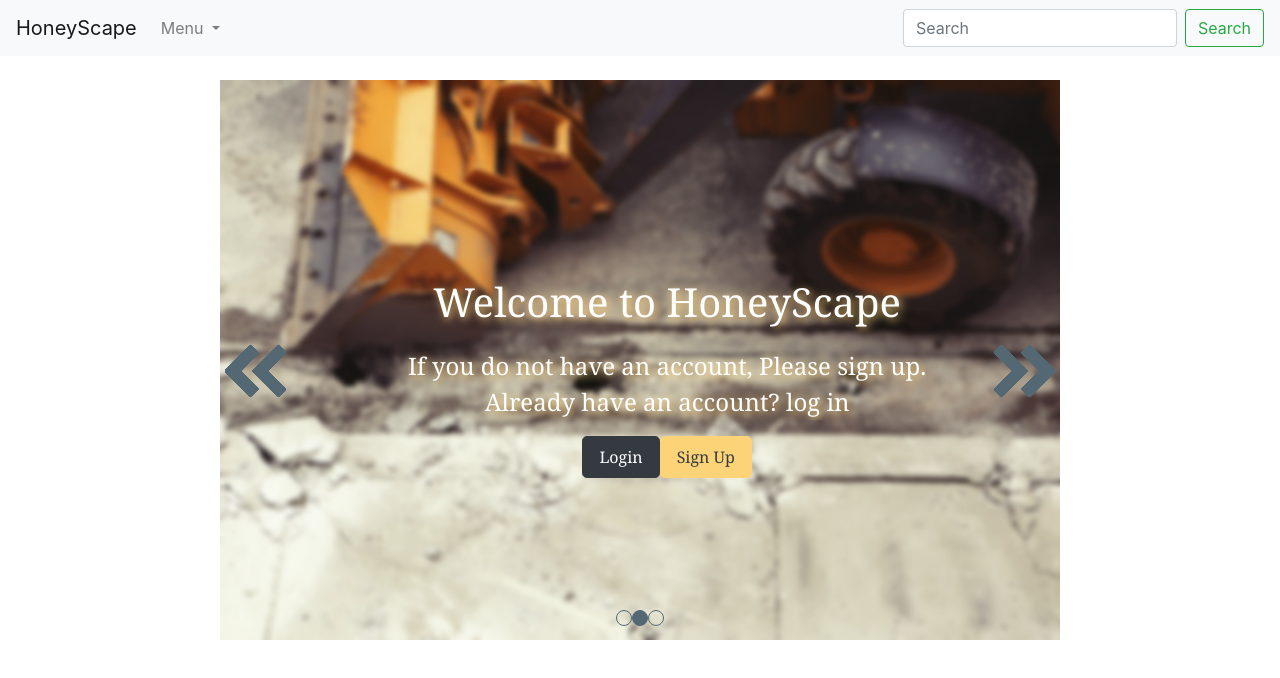
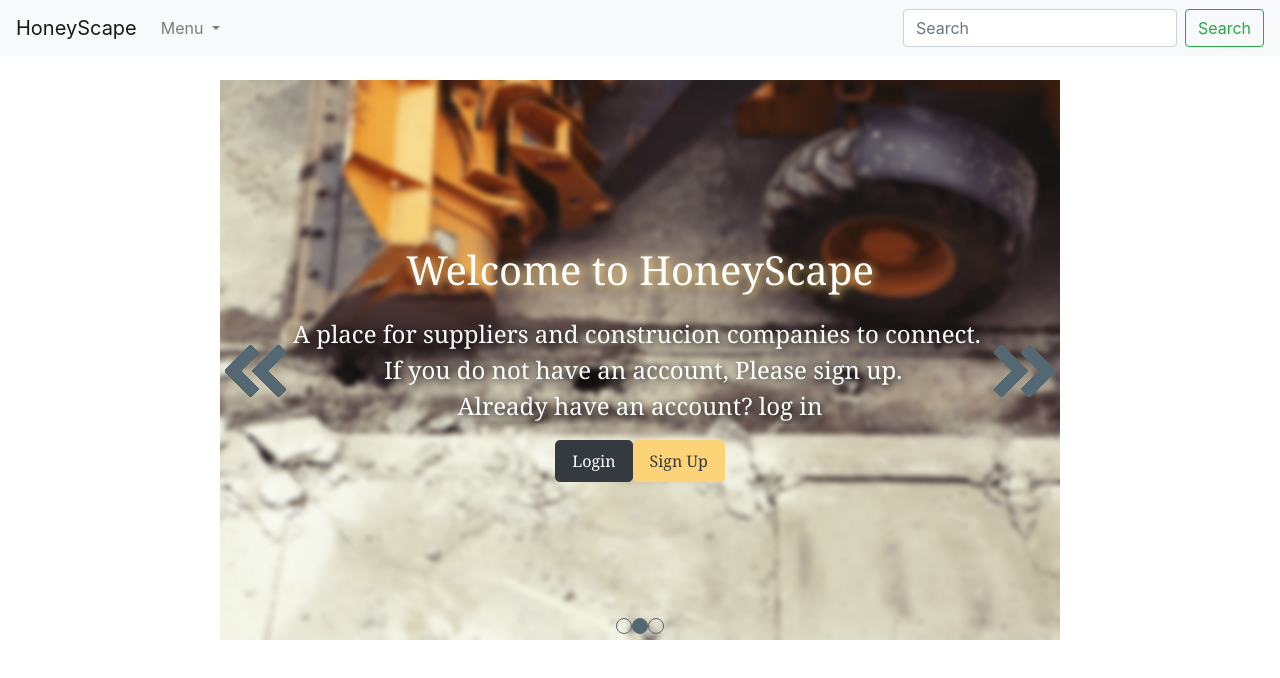
Before and after one commit to ConsTructionGang/FrontEnd, an Angular app: page /home in a window 1280 px wide. Shown: the top 678 px of the page. Built offline with nearby package versions, Linux system fonts and the light colour scheme; some icons are missing.

Commit message:
fixed homepage

```diff
--- a/src/app/general/home/home.component.css
+++ b/src/app/general/home/home.component.css
@@ -29,20 +29,22 @@
 }
 
 #right{
-    left:23.5rem;
+    left:44.5rem;
 }
 
 #left{
-    right:23.5rem;
+    right:44.5rem;
 }
 #slide{
-    position: absolute;
-    left:-13rem;
-    top:12rem;
+    position: relative;
+    width:45rem;
+    height:15.5rem;
+    overflow:hidden;
+    top: 10rem;
 }
 #dotContainer{
     position: relative;
-    top:33rem;
+    top:18rem;
 }
 
 .dot {
@@ -66,5 +68,5 @@
     font-family: Georgia, serif;
     color:white;
     font-size: 1.5rem;
-    text-shadow: 2px 2px 8px #fdd378;
+    text-shadow: 2px 2px 8px black;
 }
--- a/src/app/general/home/home.component.html
+++ b/src/app/general/home/home.component.html
@@ -3,12 +3,12 @@
   <div class="d-flex justify-content-center">
       <img id ="backImg" src="./assets/images/home2blur.jpg">
       <div id="float-slide">
-        <div *ngIf="slideNum != 0">
+
           <input id="left" class="arr" type="image" src="/assets/images/leftArrow.png" (click)="goLeft()">
-        </div>
-        <div *ngIf="slideNum != 2">
+
+
           <input id="right"class="arr" type="image" src="/assets/images/rightArrow.png" (click)="goRight()">
-        </div>
+
         <div id="slide" style="text-align:center">
             <p id="title">{{slideTitle}}</p>
             <pre id="desc">{{slideDesc}}</pre>
--- a/src/app/general/home/home.component.ts
+++ b/src/app/general/home/home.component.ts
@@ -17,29 +17,35 @@ export class HomeComponent implements OnInit {
   ngOnInit() {
     this.slideNum = 1;
     this.slideTitle = "Welcome to HoneyScape";
-    this.slideDesc = "If you do not have an account, Please sign up.\nAlready have an account? log in";
+    this.slideDesc = "A place for suppliers and construcion companies to connect. \n If you do not have an account, Please sign up.\nAlready have an account? log in";
   }
 
   goRight() {
-    this.slideNum++;
+    if(this.slideNum != 2)
+      this.slideNum++;
+    else
+      this.slideNum = 0;
     this.updateSlide();
   }
 
   goLeft() {
-    this.slideNum--;
+    if(this.slideNum != 0)
+      this.slideNum--;
+    else
+      this.slideNum = 2;
     this.updateSlide();
   }
 
   updateSlide() {
    if (this.slideNum === 0) {
       this.slideTitle = 'HoneyScape';
-      this.slideDesc = "Your image is part of your reputation";
+      this.slideDesc = "For all your construction project needs. \n Plan projects, organize tasks, and order supplies \n all in one place!";
     } else if (this.slideNum === 1) {
       this.slideTitle = "Welcome to HoneyScape";
-      this.slideDesc = "If you do not have an account, Please sign up.\nAlready have an account? log in";
+      this.slideDesc = "A place for suppliers and construcion companies to connect. \n If you do not have an account, Please sign up.\nAlready have an account? log in";
     } else if (this.slideNum === 2) {
       this.slideTitle = "HoneyScape";
-      this.slideDesc = "Building the future..Restoring the past";
+      this.slideDesc = "Want to sell to construction companies! \n Make your supplies available to your buyers here!";
     }
   }
 
```
